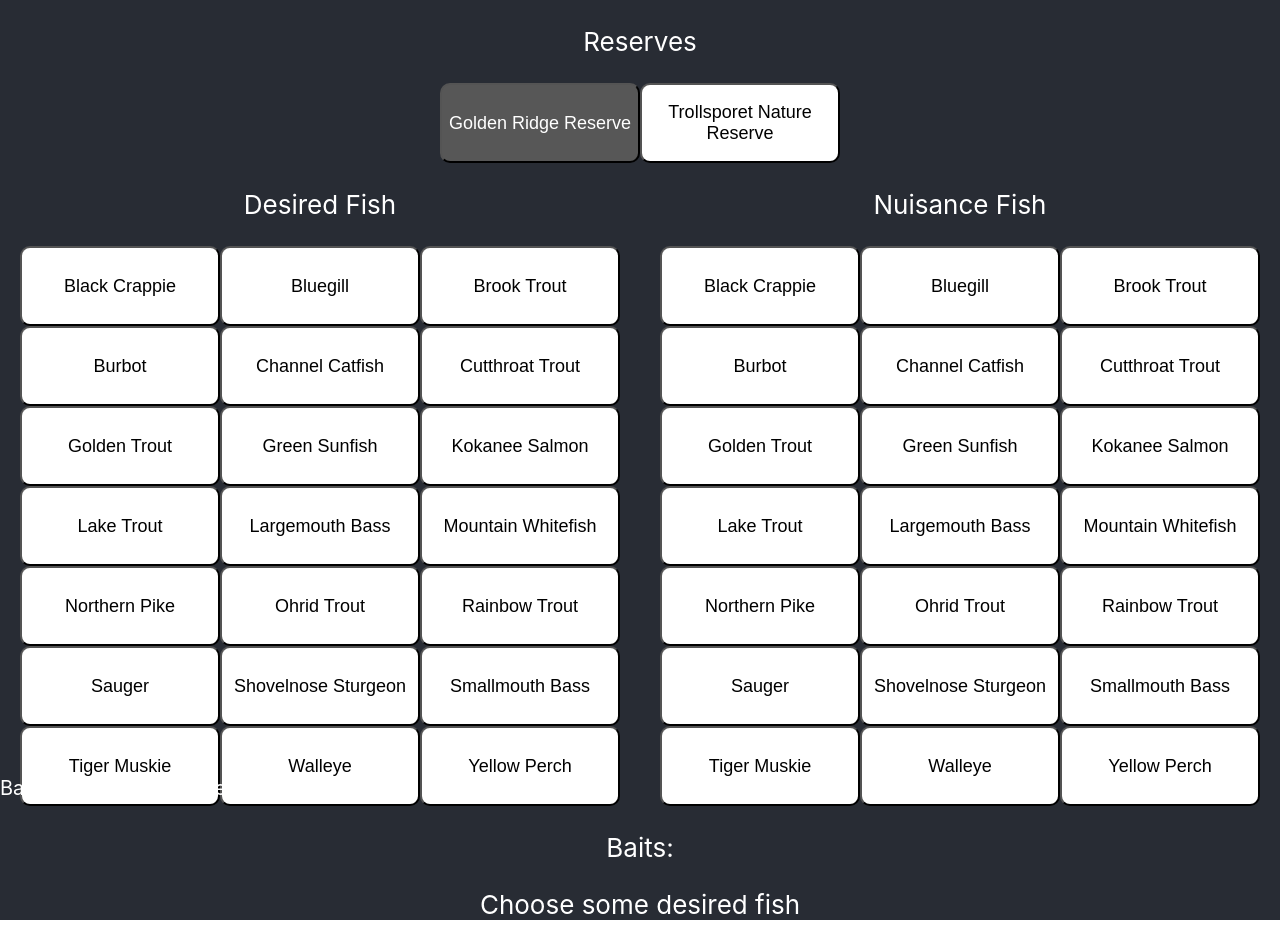
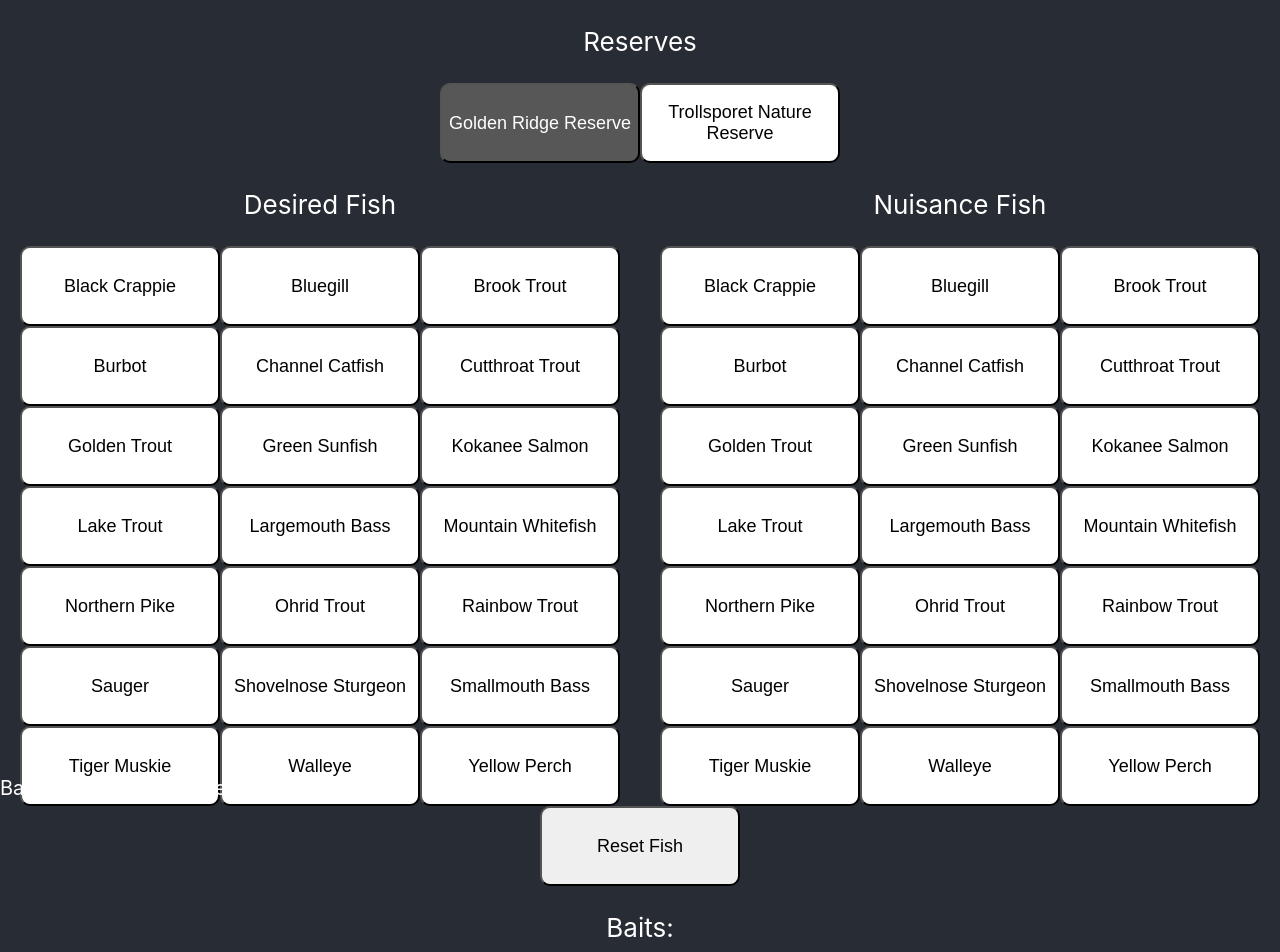
Before and after one commit to andrew-aws/fishing, a React (Create React App) app: page / in a window 1280 px wide. Shown: the top 952 px of the page. Before the commit the page ends 920 px from the top, so only its background shows below. Built offline with nearby package versions, Linux system fonts and the light colour scheme.

Commit message:
Added reset button

```diff
--- a/src/App.js
+++ b/src/App.js
@@ -2,10 +2,6 @@ import './App.css';
 import getBaits from './tools/getBaits';
 import fish from './fish.json'
 import { useState } from 'react';
-
-// const onDragEnd = (result) => {
-//   console.log(result);
-// };
 
 const getReserves = (fishes) => {
   const reserves = fishes.map(
@@ -32,6 +28,10 @@ const handleNuisanceClick = (fish, fishWithProps, updateFishWithProps) => {
     }
     return thisFish
   }))
+}
+
+const handleResetClick = (fishWithProps, updateFishWithProps) => {
+  updateFishWithProps(fishWithProps.map(fish => {return {...fish, desired: false, nuisance: false}}))
 }
 
 const App = () => {
@@ -103,6 +103,12 @@ const App = () => {
         </div>
       </div>
       <div>
+        <button
+        onClick={() => handleResetClick(fishWithProps, updateFishWithProps)}>
+          Reset Fish
+        </button>
+      </div>
+      <div>
         <p>
           Baits:
         </p>
```
